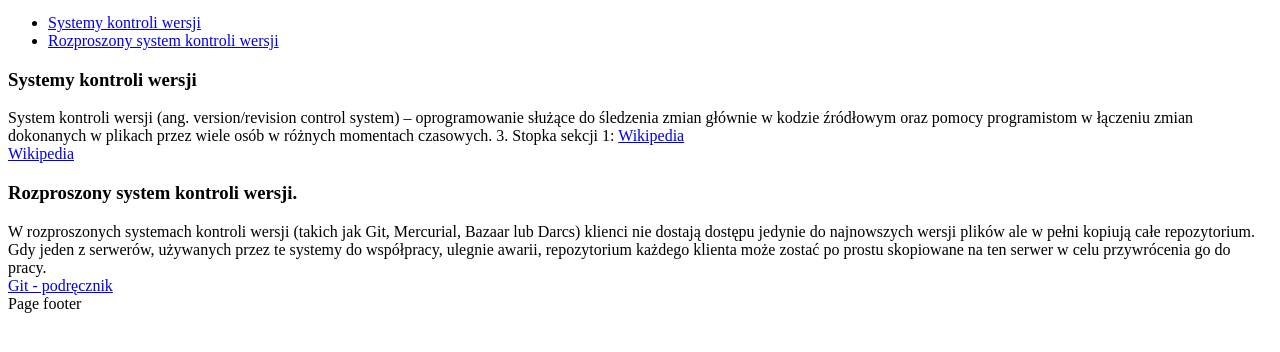
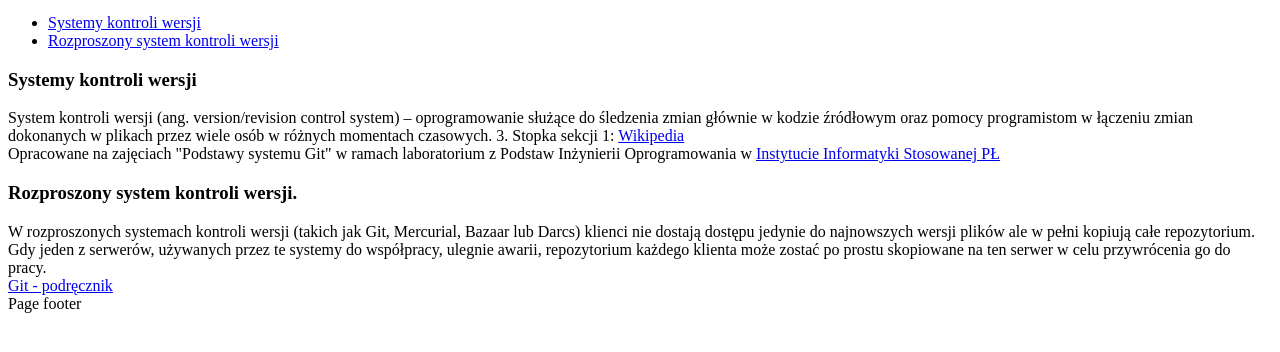
Before and after one commit to karol-pio/-iislabpio_172069, a plain HTML site: page index.html in a window 1280 px wide. Shown: the part 28-380 px from the top of the page. Drawn offline with Linux system fonts and the light colour scheme.

Commit message:
dodanie zawartosci znacznika footer

```diff
--- a/index.html
+++ b/index.html
@@ -28,7 +28,9 @@
 
                          </div>
                         <footer class="panel-footer">
-                                <a href="http://pl.wikipedia.org/wiki/System_kontroli_wersji">Wikipedia</a>
+                               Opracowane na zajęciach "Podstawy systemu Git" w ramach laboratorium z Podstaw Inżynierii Oprogramowania w <a href="http://www.iis.p.lodz.pl/">Instytucie Informatyki Stosowanej PŁ</a>
+
+
                         </footer>
                 </section>
                 <section id="section2" class="panel panel-default">
```
